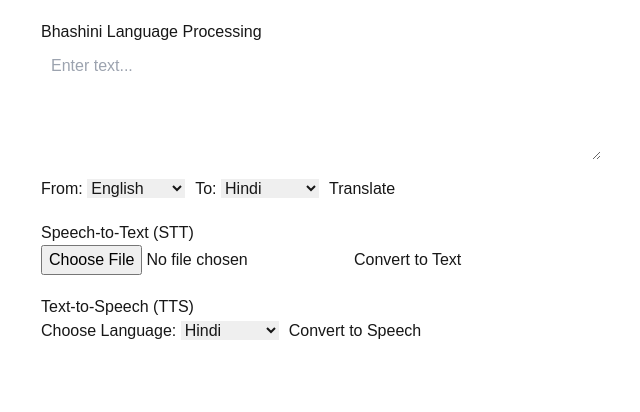
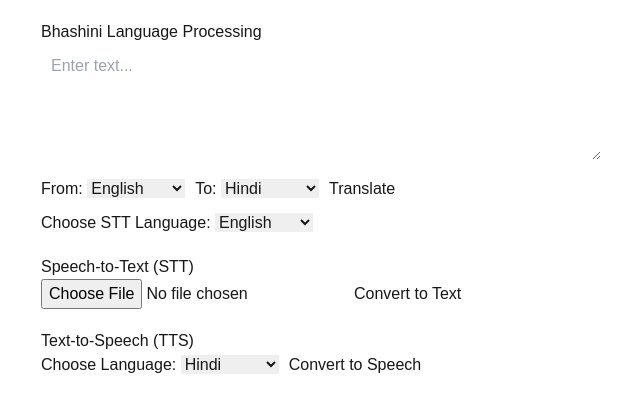
Before and after one commit to NoelG2002/Bhasini-API-front-end, a Next.js app in the folder bhasini-translator/: page / in a window 1280 px wide. Shown: the top 412 px of the page, without its empty margins (319-959 px from the left). Built offline with nearby package versions, Linux system fonts and the light colour scheme.

Commit message:
Update page.tsx

```diff
--- a/bhasini-translator/app/page.tsx
+++ b/bhasini-translator/app/page.tsx
@@ -8,6 +8,7 @@
   const [text, setText] = useState<string>("");
   const [translatedText, setTranslatedText] = useState<string>("");
   const [sttResult, setSttResult] = useState<string>("");
+  const [sttLang, setSttLang] = useState<number>(0);
   const [ttsAudio, setTtsAudio] = useState<string | null>(null);
   const [selectedFile, setSelectedFile] = useState<File | null>(null);
   const [sourceLang, setSourceLang] = useState<number>(0);
@@ -147,6 +148,15 @@
       )}
 
       {/* Speech-to-Text (STT) */}
+      <div style={{ marginTop: "10px" }}>
+  <label>Choose STT Language: </label>
+  <select value={sttLang} onChange={(e) => setSttLang(Number(e.target.value))}>
+    {Object.entries(languages).map(([code, name]) => (
+      <option key={code} value={code}>{name}</option>
+    ))}
+  </select>
+</div>
+
       <div style={{ marginTop: "20px" }}>
         <h3>Speech-to-Text (STT)</h3>
         <input type="file" accept="audio/*" onChange={handleFileChange} />
```
